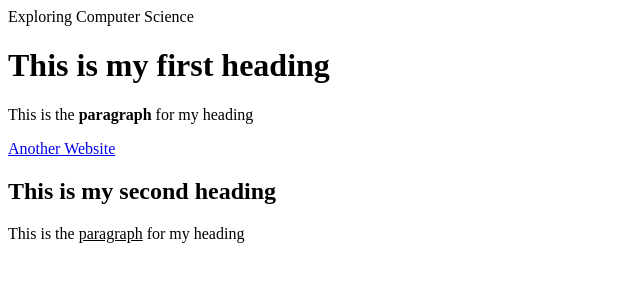
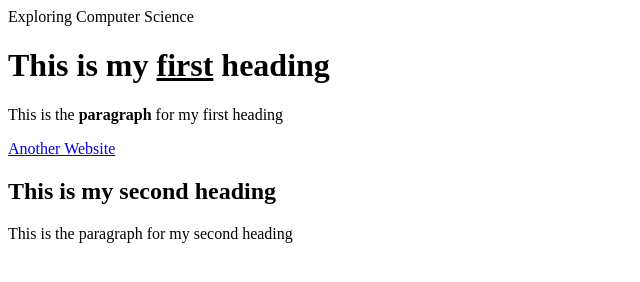
Before and after one commit to hs2864/ECS, a plain HTML site: page index.html in a window 1280 px wide. Shown: the whole page, without its empty margins (0-640 px from the left). Drawn offline with Linux system fonts and the light colour scheme.

Commit message:
Update index.html

```diff
--- a/index.html
+++ b/index.html
@@ -2,13 +2,13 @@
 <head>Exploring Computer Science</head>
 <html>
  <body>
-  <h1>This is my first heading</h1>
-  <p>This is the <b>paragraph</b> for my heading</p>
+  <h1>This is my <u>first</u> heading</h1>
+  <p>This is the <b>paragraph</b> for my first heading</p>
 
   <a href="https://rr2871.github.io/Exploring-Computer-Science/">Another Website</a>
 
   <h2>This is my second heading</h2>
-  <p>This is the <u>paragraph</u> for my heading</p>
+  <p>This is the paragraph for my second heading</p>
 
  </body>
 </html>
```
